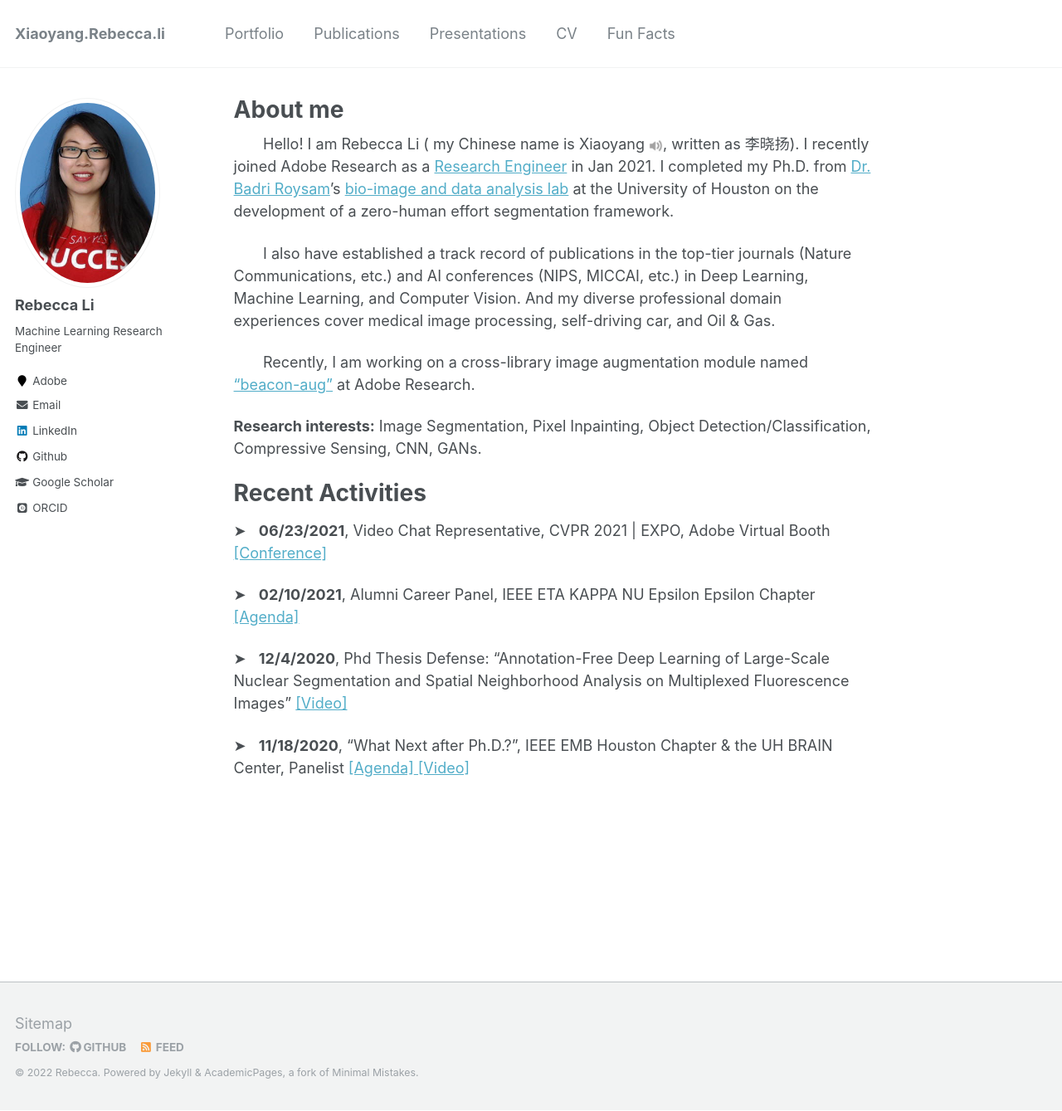
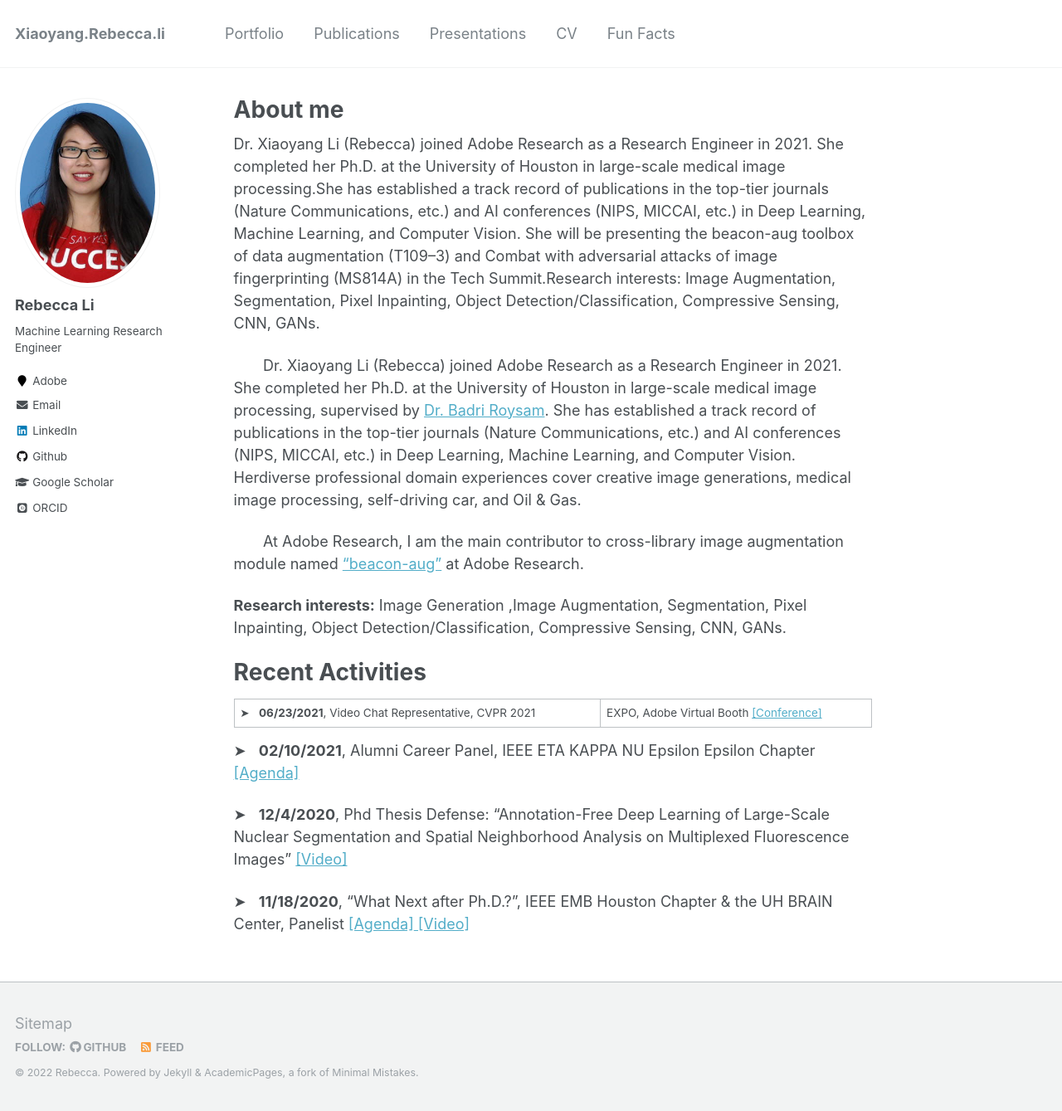
Before and after one commit to Xiaoyang-Rebecca/xiaoyang-rebecca.github.io, a Jekyll site: the page built from _pages/about.md, in a window 1280 px wide and 1339 px high. Shown: the whole window at 83% size. Built offline with Jekyll 4.4.1, drawn with Linux system fonts in a browser that asks for light colours; some web fonts are replaced.

Commit message:
Update about.md

```diff
--- a/_pages/about.md
+++ b/_pages/about.md
@@ -8,35 +8,21 @@
   - /about.html
 ---
 
+Dr. Xiaoyang Li (Rebecca) joined Adobe Research as a Research Engineer in 2021. She completed her Ph.D. at the University of Houston in large-scale medical image processing.She has established a track record of publications in the top-tier journals (Nature Communications, etc.) and AI conferences (NIPS, MICCAI, etc.) in Deep Learning, Machine Learning, and Computer Vision. She will be presenting the beacon-aug toolbox of data augmentation (T109–3) and Combat with adversarial attacks of image fingerprinting (MS814A) in the Tech Summit.Research interests: Image Augmentation, Segmentation, Pixel Inpainting, Object Detection/Classification, Compressive Sensing, CNN, GANs.
 
 
-<!-- ## &nbsp;&nbsp;&nbsp;&nbsp;Rebecca Li
-&nbsp;&nbsp;&nbsp;&nbsp;&nbsp;&nbsp; PhD Candidate at Univeristy of Houston
+&nbsp;&nbsp;&nbsp;&nbsp;&nbsp;&nbsp; Dr. Xiaoyang Li (Rebecca) joined Adobe Research as a Research Engineer in 2021. She completed her Ph.D. at the University of Houston in large-scale medical image processing, supervised by [Dr. Badri Roysam](http://www.ee.uh.edu/faculty/roysam). She has established a track record of publications in the top-tier journals (Nature Communications, etc.) and AI conferences (NIPS, MICCAI, etc.) in Deep Learning, Machine Learning, and Computer Vision. Herdiverse professional domain experiences cover creative image generations,  medical image processing, self-driving car, and Oil & Gas.
 
-&nbsp;&nbsp;&nbsp;&nbsp;&nbsp;&nbsp; Research Assistant at [Pro. Roysam](http://www.ee.uh.edu/faculty/roysam) 's [FARsight Bio-image and Data Analysis Lab](https://github.com/RoysamLab)
+&nbsp;&nbsp;&nbsp;&nbsp;&nbsp;&nbsp; At Adobe Research, I am the main contributor to cross-library image augmentation module named ["beacon-aug"](https://adobe-research.github.io/beacon-aug/) at Adobe Research.
 
-&nbsp;&nbsp;&nbsp;&nbsp;&nbsp;&nbsp;  E-mail:   [ Xiaoyang.Rebecca.Li@gmail.com](Xiaoyang.Rebecca.Li@gmail.com)
+**Research interests:** Image Generation ,Image Augmentation,  Segmentation, Pixel Inpainting, Object Detection/Classification, Compressive Sensing, CNN, GANs.
 
-&nbsp;&nbsp;&nbsp;&nbsp;&nbsp;&nbsp;  \| [LinkedIn](https://www.linkedin.com/in/xiaoyang-rebecca-li/?locale=en_US)  \|  [ ResearchGate](http://researchgate.net/profile/Xiaoyang_Li14) \| [GoogleScholar](https://scholar.google.com/citations?user=k7iInwsAAAAJ&hl=en&authuser=1) \|   [ GitHub](http://github.com/Xiaoyang-Rebecca )  \|  [ Resume/CV ](https://drive.google.com/file/d/1fzcYLxRPoGuVQn86Krh8u5BrkdtxEhvW/view?usp=sharing) \|
-
-###  &nbsp; -->
-
-&nbsp;&nbsp;&nbsp;&nbsp;&nbsp;&nbsp; Hello! I am Rebecca Li ( my Chinese name is Xiaoyang [<img src="./figures/audio.png"  width="17">](https://www.howtosay.co.in/pronounce/xiaoyang-in-english), written as 李晓扬). I recently joined Adobe Research as a [Research Engineer](https://research.adobe.com/person/xiaoyang-rebecca/) in Jan 2021. I completed my Ph.D. from [Dr. Badri Roysam](http://www.ee.uh.edu/faculty/roysam)'s [bio-image and data analysis lab](https://github.com/RoysamLab?tab=repositories) at the University of Houston on the development of a zero-human effort segmentation framework.
-
-&nbsp;&nbsp;&nbsp;&nbsp;&nbsp;&nbsp; I also have established a track record of publications in the top-tier journals (Nature Communications, etc.) and AI conferences (NIPS, MICCAI, etc.) in Deep Learning, Machine Learning, and Computer Vision. And my diverse professional domain experiences cover medical image processing, self-driving car, and Oil & Gas.
-
-&nbsp;&nbsp;&nbsp;&nbsp;&nbsp;&nbsp; Recently, I am working on a cross-library image augmentation module named ["beacon-aug"](https://adobe-research.github.io/beacon-aug/) at Adobe Research.
-
-**Research interests:** Image Segmentation, Pixel Inpainting, Object Detection/Classification, Compressive Sensing, CNN, GANs.
-
-
-
-<!-- &nbsp;&nbsp;&nbsp;&nbsp;&nb<!-- sp;&nbsp; I am always willing to share new ideas. Feel free to [schedule a quick chat](https://calendly.com/s/o5uKjHE9) with me!
 
 <!-- # Portfolio -->
 
 Recent Activities
 ======
+
 &#10148; &nbsp;  **06/23/2021**, Video Chat Representative, CVPR 2021 | EXPO, Adobe Virtual Booth [[Conference]](http://cvpr2021.thecvf.com/node/48)
 
 &#10148; &nbsp;  **02/10/2021**, Alumni Career Panel, IEEE ETA KAPPA NU Epsilon Epsilon Chapter [[Agenda]](https://hkn.ece.uh.edu/events-archive/)
```
